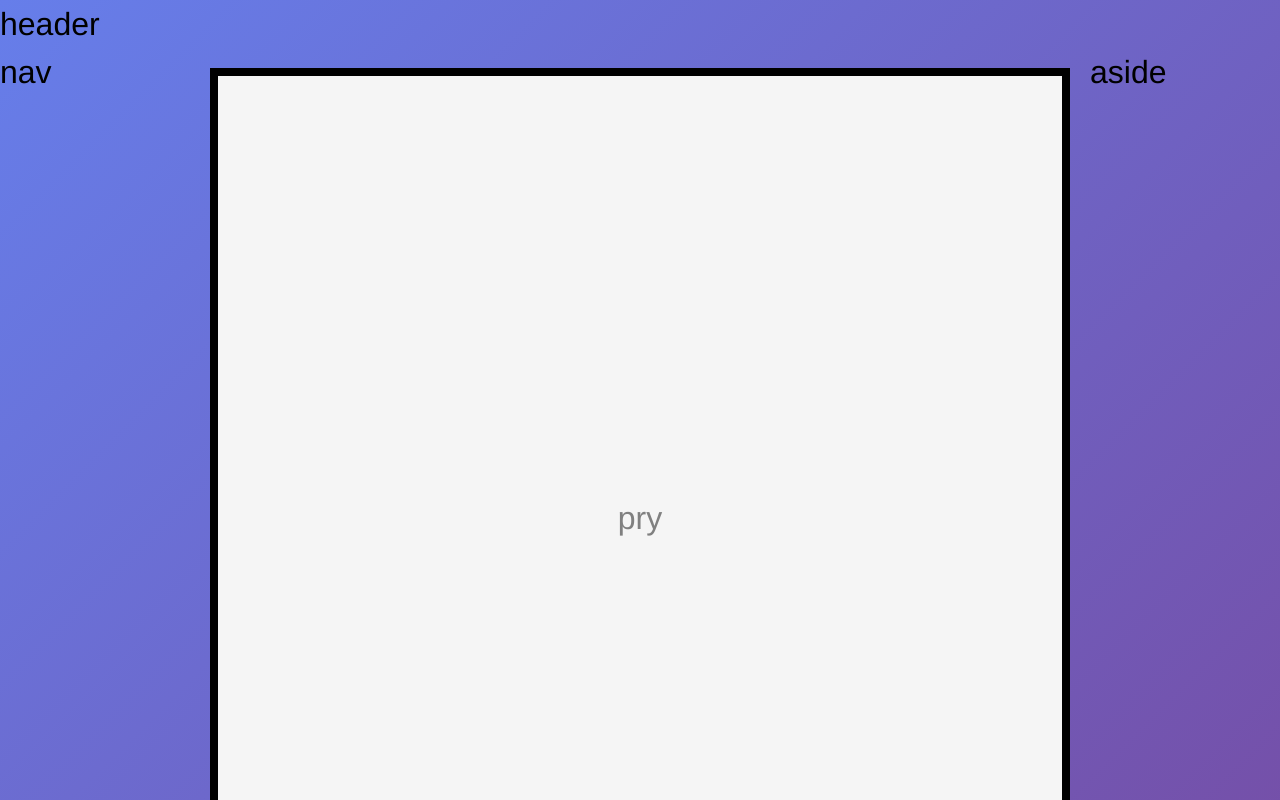
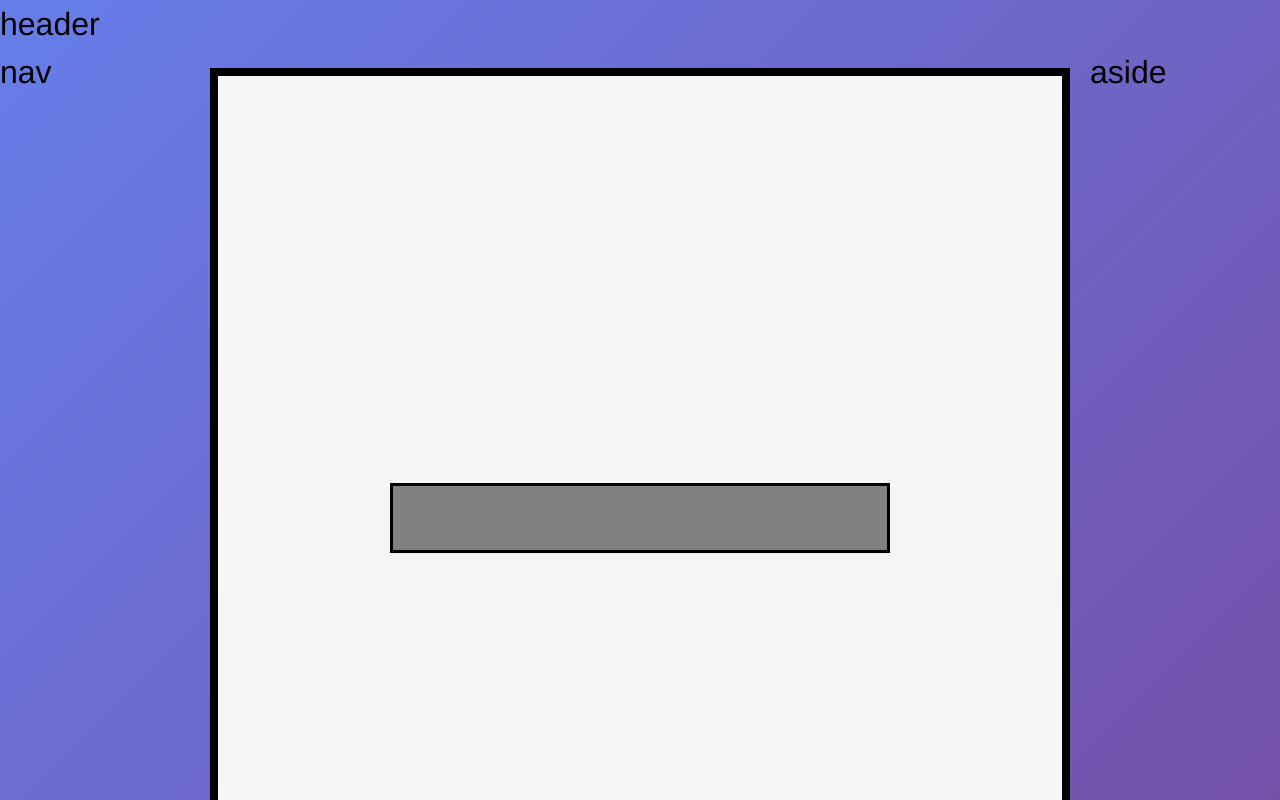
Before and after one commit to jazhen/snack-pack, a website built with webpack: page src/template.html in a window 1280 px wide. Both pictures are taken after a click on the button "play". Shown: the top 800 px of the page. Built offline with nearby package versions, Linux system fonts and the light colour scheme.

Commit message:
add working basic repeat game

```diff
--- a/src/index.js
+++ b/src/index.js
@@ -2,21 +2,28 @@ import './styles/index.scss';
 
 import { createSplashWindow, hideSplashWindow } from './js/splash';
 import {
-  Typing,
   createTypingWindow,
-  showTypingWindow,
-  keydownListener,
+  // showTypingWindow,
+  // keydownListener,
 } from './js/typing';
+import {
+  createRepeatWindow,
+  showRepeatWindow,
+  repeatKeydownListener,
+} from './js/repeat';
 
 window.addEventListener('load', () => {
   createSplashWindow();
   createTypingWindow();
+  createRepeatWindow();
 });
 
 const gameLoop = () => {
-  const typingWindow = showTypingWindow();
-  const typing = new Typing();
-  typingWindow.onkeydown = keydownListener(typing);
+  // const typingWindow = showTypingWindow();
+  // typingWindow.onkeydown = keydownListener();
+
+  const repeatWindow = showRepeatWindow();
+  repeatWindow.onkeydown = repeatKeydownListener();
 };
 
 document.addEventListener('click', (e) => {
--- /dev/null
+++ b/src/js/repeat.js
@@ -0,0 +1,47 @@
+export class Repeat {
+  constructor() {
+    this.level = 1;
+    this.setValue();
+  }
+
+  setValue() {
+    this.value = 11 - this.level;
+  }
+}
+
+export const createRepeatWindow = () => {
+  const RepeatWindow = document.createElement('div');
+  RepeatWindow.id = 'repeat-window';
+  RepeatWindow.classList.add('hidden');
+
+  const progressBar = document.createElement('progress');
+  progressBar.id = 'progress-bar';
+  progressBar.max = 100;
+  progressBar.value = 0;
+  RepeatWindow.append(progressBar);
+
+  const main = document.querySelector('#main');
+  main.appendChild(RepeatWindow);
+};
+
+export const showRepeatWindow = () => {
+  const RepeatWindow = document.querySelector('#repeat-window');
+  RepeatWindow.classList.remove('hidden');
+  RepeatWindow.classList.add('visible');
+  return RepeatWindow;
+};
+
+export const repeatKeydownListener = () => {
+  const repeat = new Repeat();
+  document.addEventListener('keydown', ({ key }) => {
+    const progressBar = document.querySelector('#progress-bar');
+    if (key === ' ') {
+      progressBar.value += repeat.value;
+    }
+    if (progressBar.value === 100) {
+      progressBar.value = 0;
+      repeat.level += 1;
+      repeat.setValue();
+    }
+  });
+};
--- a/src/js/typing.js
+++ b/src/js/typing.js
@@ -6,7 +6,6 @@ export class Typing {
     this.level = 1;
     this.currentIndex = 0;
     this.inputString = '';
-    this.matchString = '';
     this.setMatchContainer();
   }
 
@@ -48,6 +47,10 @@ export class Typing {
       this.matchString[this.currentIndex]
     );
   }
+
+  match() {
+    return this.inputString === this.matchString;
+  }
 }
 
 export const createTypingWindow = () => {
@@ -86,17 +89,19 @@ const errorAnimation = () => {
   });
 };
 
-export const keydownListener = (typing) => {
+export const keydownListener = () => {
+  const typing = new Typing();
+
   document.addEventListener('keydown', ({ key }) => {
     const matchContainer = document.querySelector('#match-container');
-    const letter = matchContainer.children[typing.currentIndex];
+    const currentLetter = matchContainer.children[typing.currentIndex];
     typing.inputString += key;
 
     if (typing.correctLetter()) {
-      letter.style.color = 'black';
+      currentLetter.style.color = 'black';
       typing.currentIndex += 1;
 
-      if (typing.inputString === typing.matchString) {
+      if (typing.match()) {
         typing.level += 1;
         typing.setMatchContainer();
         typing.reset();
--- a/src/styles/_base.scss
+++ b/src/styles/_base.scss
@@ -32,5 +32,5 @@ button {
 }
 
 .visible {
-  display: block;
+  display: flex;
 }
--- a/src/styles/index.scss
+++ b/src/styles/index.scss
@@ -4,3 +4,4 @@
 @import 'layout';
 @import 'splash';
 @import 'typing';
+@import 'repeat';
--- /dev/null
+++ b/src/styles/repeat.scss
@@ -0,0 +1,20 @@
+#progress-bar {
+  appearance: none;
+  width: 500px;
+  height: 70px;
+  vertical-align: 0;
+  border: 3px solid black;
+  margin: 20px 0;
+
+  &::-webkit-progress-bar {
+    background-color: gray;
+  }
+
+  &::-webkit-progress-value {
+    background-color: green;
+  }
+
+  &::-moz-progress-bar {
+    background-color: green;
+  }
+}
```
